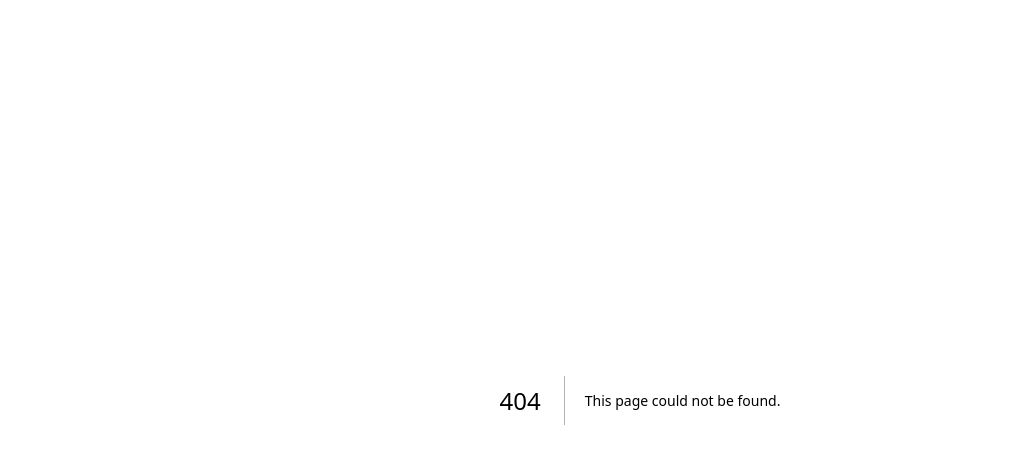
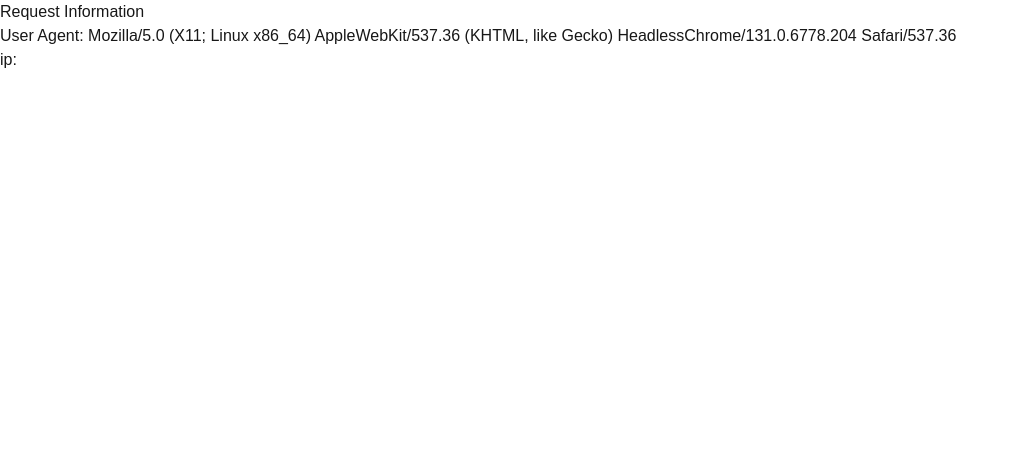
Before and after one commit to thomas-desmond/night-hiker-frontend, a Next.js app: page /serverside in a window 1280 px wide. Before the commit this address had no page. Shown: the top 464 px of the page, without its empty margins (0-1018 px from the left). Built offline with nearby package versions, Linux system fonts and the light colour scheme.

Commit message:
First push of serverside page testing

```diff
--- /dev/null
+++ b/app/serverside/page.tsx
@@ -0,0 +1,15 @@
+import { cookies, headers } from 'next/headers'
+
+export default async function Page() {
+    const headersList = await headers()
+
+    const userAgent = headersList.get('user-agent')
+    const ip = headersList.get('x-real-ip')
+  return (
+    <div>
+      <h1>Request Information</h1>
+      <p>User Agent: {userAgent}</p>
+      <p>ip: {ip}</p>
+    </div>
+  )
+}
```
